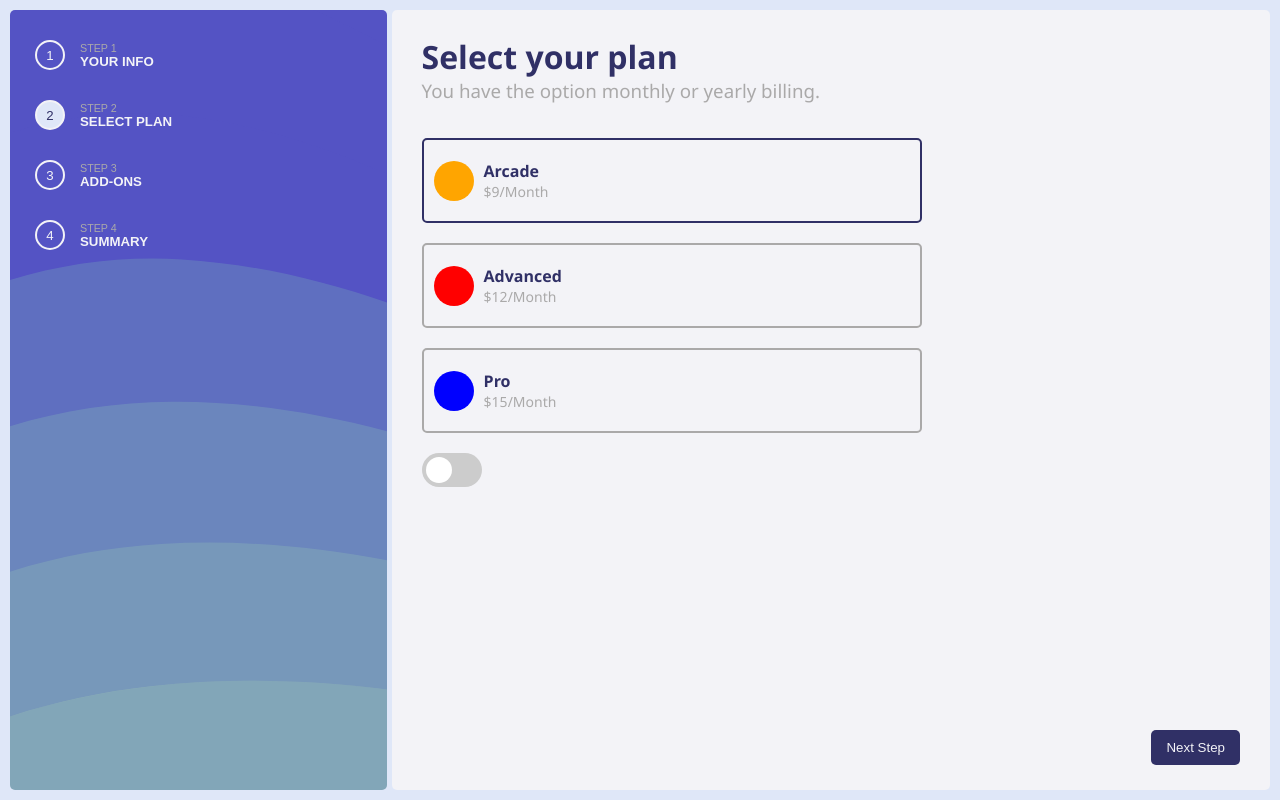
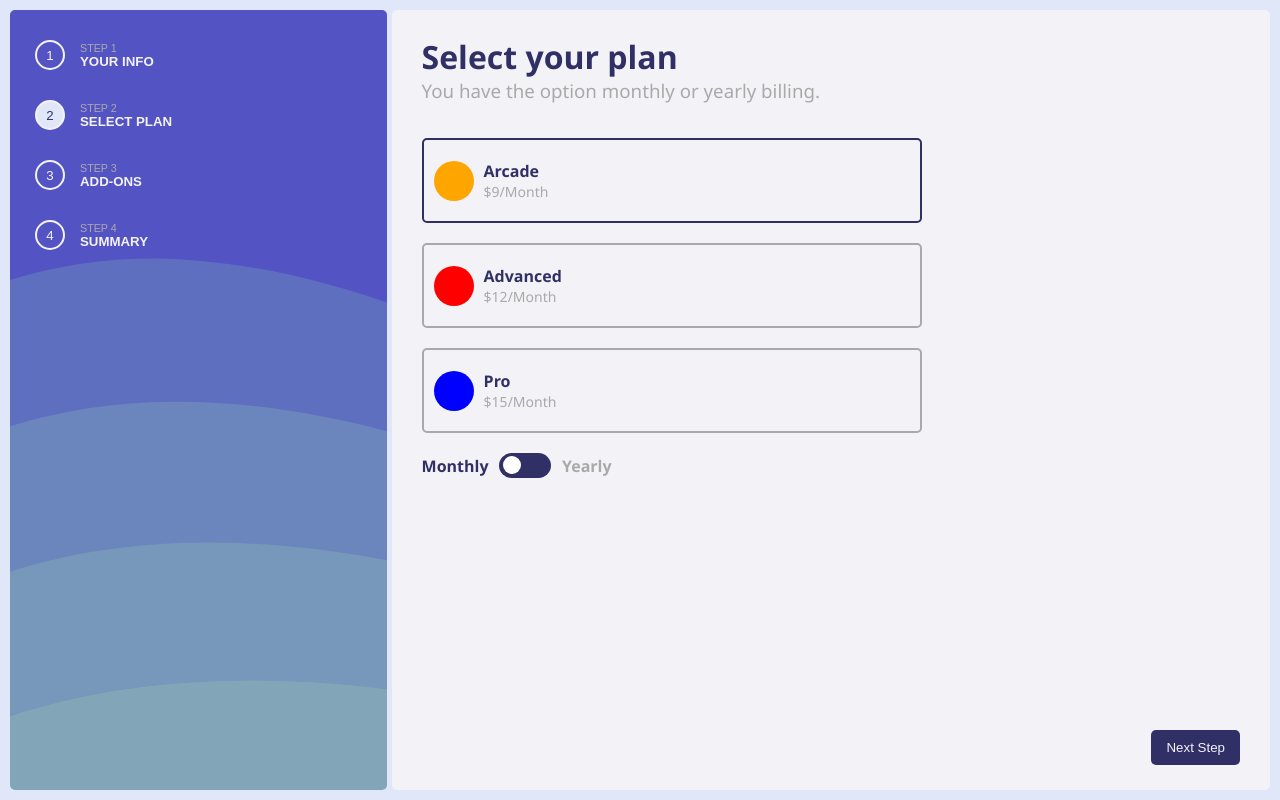
Before and after one commit to tomasleggire/Multi-Step-form-ts-react, a React (Create React App) app: page / in a window 1280 px wide. Both pictures are taken after a click on the button "Next Step". Built offline with nearby package versions, Linux system fonts and the light colour scheme.

Commit message:
ToggleSwitch component terminado

```diff
--- a/src/components/ToggleSwitch.tsx
+++ b/src/components/ToggleSwitch.tsx
@@ -2,19 +2,23 @@ import React, { useState } from 'react';
 import '../styles/ToggleSwitch.css';
 
 function ToggleSwitch() {
-  const [toggleState, setToggleState] = useState(false);
+  const [toggleState, setToggleState] = useState(true);
 
   const handleToggle = () => {
     setToggleState(!toggleState);
-    console.log('Toggle State:', toggleState ? 'Monthly' : 'Yearly');
+    console.log('Toggle State:', toggleState ? 'Yearly' : 'Monthly');
   };
 
   return (
     <div className="toggle-wrapper">
+      <div className={`label ${toggleState ? 'selected' : ''}`}>Monthly</div>
       <label className="switch">
         <input type="checkbox" onChange={handleToggle} />
         <span className="slider round"></span>
       </label>
+      <div className={`label year ${toggleState ? '' : 'selected'}`}>
+        Yearly
+      </div>
     </div>
   );
 }
--- a/src/styles/ToggleSwitch.css
+++ b/src/styles/ToggleSwitch.css
@@ -2,13 +2,26 @@
   display: flex;
   align-items: center;
   margin-bottom: 10px;
+  font-family: 'Segoe UI', Tahoma, Geneva, Verdana, sans-serif;
+  justify-content: space-between;
+  max-width: 200px;
+}
+
+.label {
+  margin-right: 10px;
+  color: var(--gray);
+  font-weight: 600;
+}
+
+.label.selected {
+  color: var(--principal-text);
 }
 
 .switch {
   position: relative;
   display: inline-block;
-  width: 60px;
-  height: 34px;
+  width: 52px;
+  height: 25px;
 }
 
 .switch input {
@@ -24,7 +37,7 @@
   left: 0;
   right: 0;
   bottom: 0;
-  background-color: #ccc;
+  background-color: var(--principal-text);
   -webkit-transition: 0.4s;
   transition: 0.4s;
   border-radius: 34px;
@@ -33,8 +46,8 @@
 .slider:before {
   position: absolute;
   content: '';
-  height: 26px;
-  width: 26px;
+  height: 18px;
+  width: 18px;
   left: 4px;
   bottom: 4px;
   background-color: white;
@@ -44,11 +57,11 @@
 }
 
 input:checked + .slider {
-  background-color: #2196f3;
+  background-color: var(--principal-text);
 }
 
 input:focus + .slider {
-  box-shadow: 0 0 1px #2196f3;
+  box-shadow: 0 0 1px var(--principal-text);
 }
 
 input:checked + .slider:before {
@@ -64,3 +77,14 @@ input:checked + .slider:before {
 .slider.round:before {
   border-radius: 50%;
 }
+
+.year {
+  margin-left: 10px;
+}
+
+@media only screen and (max-width: 550px) {
+  .toggle-wrapper {
+    max-width: 200px;
+    margin: auto;
+  }
+}
```
